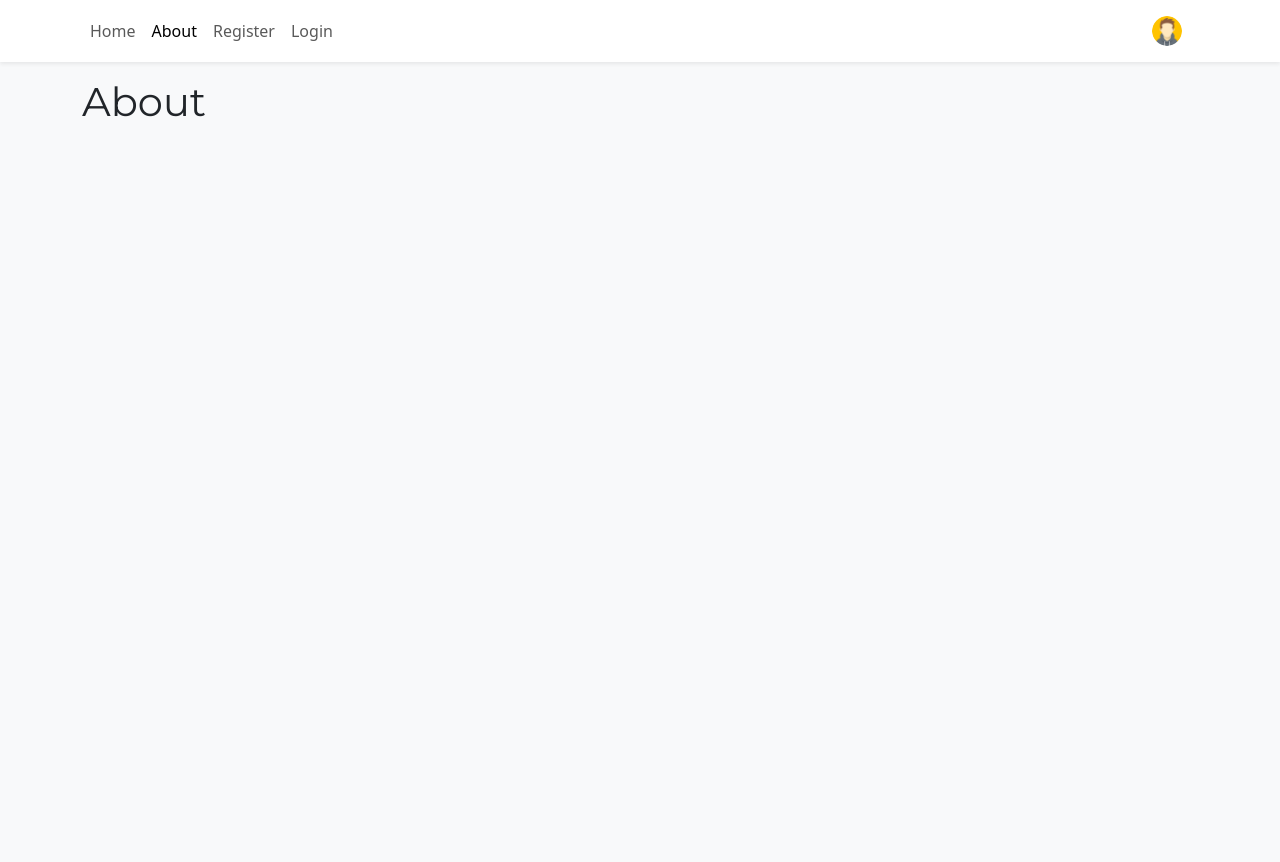
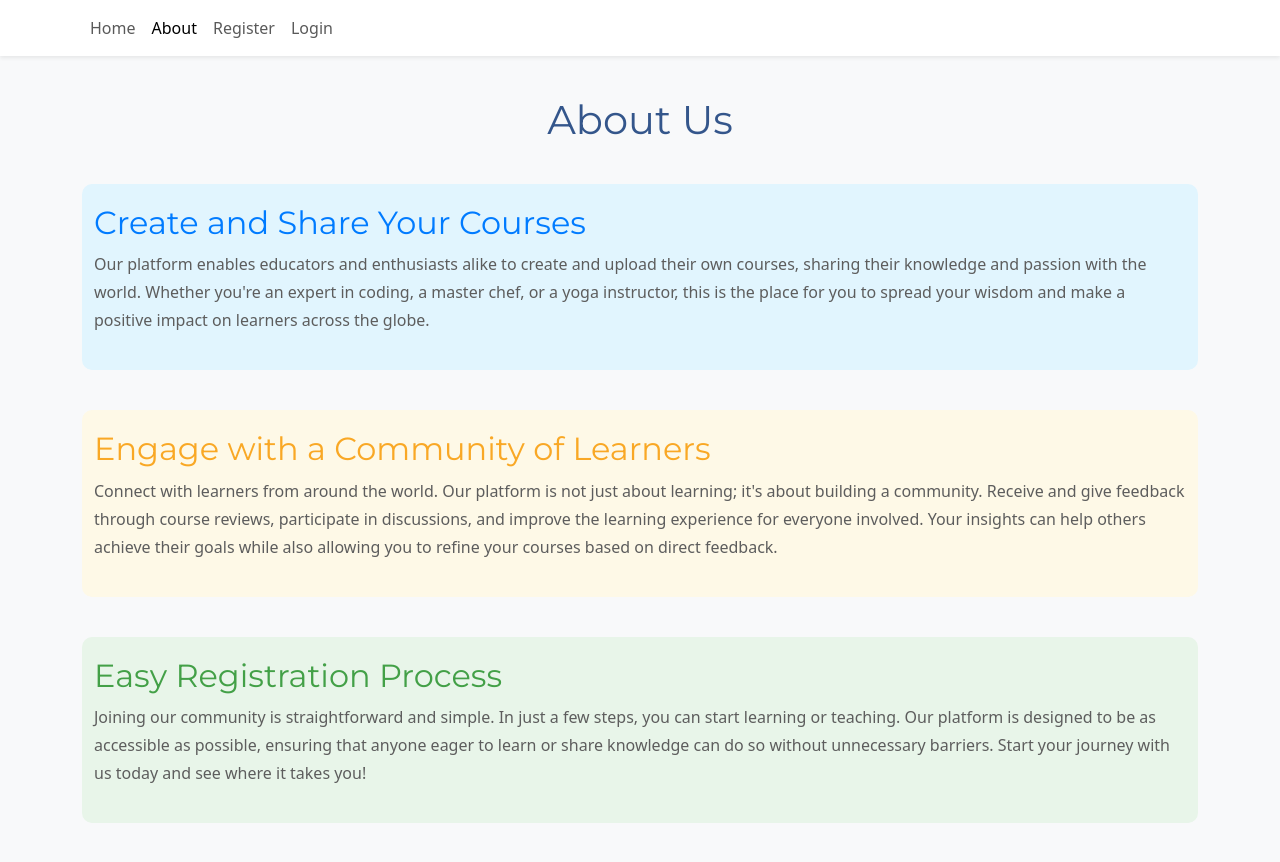
Before and after one commit to amit8kaplan/Final_Project_BIna_Front, a React (Vite) app: page /about in a window 1280 px wide. Before the commit the page ends 800 px from the top, so only its background shows below. Built offline with nearby package versions, Linux system fonts and the light colour scheme.

Commit message:
Add about page

```diff
--- a/src/components/Navbar.tsx
+++ b/src/components/Navbar.tsx
@@ -35,6 +35,8 @@ export function Nav_componnets(props: NavComponnetsProps) {
           </Nav.Link>
         </Nav>
         <Nav className="me-2">
+          {isLogin && (
+            <>
               <Nav.Link to={"/personal"} as={NavLink}>
                 <img
                   className="rounded-circle"
@@ -43,8 +45,6 @@ export function Nav_componnets(props: NavComponnetsProps) {
                   style={{ width: "30px" }}
                 />
               </Nav.Link>
-          {isLogin && (
-            <>
               <Nav.Link disabled className="me-2"> {/* Empty Nav.Link for spacing */}
                 &nbsp;
               </Nav.Link>
--- a/src/pages/About.tsx
+++ b/src/pages/About.tsx
@@ -1,7 +1,28 @@
+import React from 'react';
+import { Container, Row, Col } from 'react-bootstrap';
+
 export function About() {
-    return (
-      <div>
-        <h1>About</h1>
-      </div>
-    );
-  }
+  return (
+    <Container className="about-container">
+      <h1 className="text-center about-header">About Us</h1>
+      <Row className="about-section">
+        <Col className="section section-create">
+          <h2>Create and Share Your Courses</h2>
+          <p>Our platform enables educators and enthusiasts alike to create and upload their own courses, sharing their knowledge and passion with the world. Whether you're an expert in coding, a master chef, or a yoga instructor, this is the place for you to spread your wisdom and make a positive impact on learners across the globe.</p>
+        </Col>
+      </Row>
+      <Row className="about-section">
+        <Col className="section section-engage">
+          <h2>Engage with a Community of Learners</h2>
+          <p>Connect with learners from around the world. Our platform is not just about learning; it's about building a community. Receive and give feedback through course reviews, participate in discussions, and improve the learning experience for everyone involved. Your insights can help others achieve their goals while also allowing you to refine your courses based on direct feedback.</p>
+        </Col>
+      </Row>
+      <Row className="about-section">
+        <Col className="section section-register">
+          <h2>Easy Registration Process</h2>
+          <p>Joining our community is straightforward and simple. In just a few steps, you can start learning or teaching. Our platform is designed to be as accessible as possible, ensuring that anyone eager to learn or share knowledge can do so without unnecessary barriers. Start your journey with us today and see where it takes you!</p>
+        </Col>
+      </Row>
+    </Container>
+  );
+}
```
Also changed, not shown: src/css/styles.css. Lines whose indentation alone changed are shown as unchanged.
